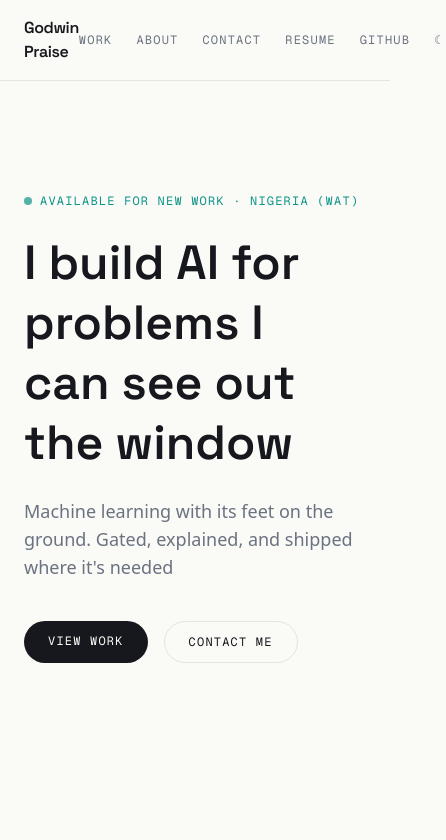
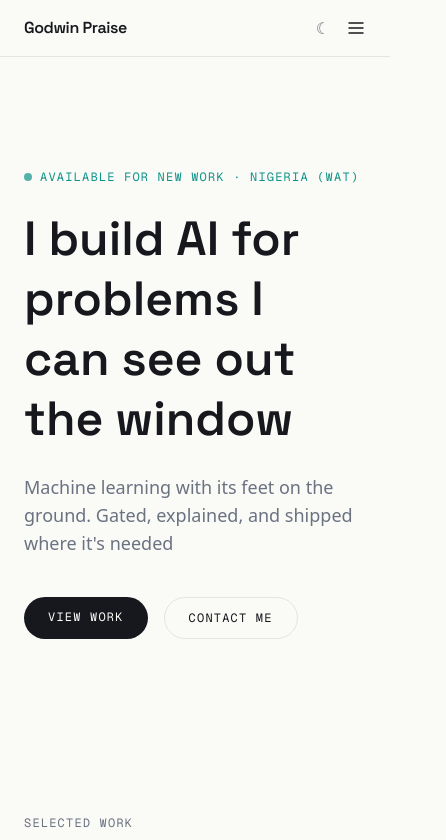
Before and after one commit to lowie03/Portfolio, a Next.js app: page / in a window 390 px wide. Shown: the top 840 px of the page, 446 px wide, since content can reach past the window. Built offline with nearby package versions, Linux system fonts and the light colour scheme.

Commit message:
Fix the nav bar on mobile.

```diff
--- a/src/components/Nav.tsx
+++ b/src/components/Nav.tsx
@@ -1,4 +1,8 @@
+"use client";
+
+import { useState } from "react";
 import Link from "next/link";
+import { AnimatePresence, motion } from "framer-motion";
 import ThemeToggle from "@/components/ThemeToggle";
 
 const links = [
@@ -8,15 +12,26 @@ const links = [
 ];
 
 export default function Nav() {
+  const [open, setOpen] = useState(false);
+
   return (
     <header className="sticky top-0 z-50 border-b border-line bg-paper/80 backdrop-blur">
       <nav className="mx-auto flex max-w-5xl items-center justify-between px-6 py-4">
-        <Link href="/" className="font-display font-semibold tracking-tight">
+        <Link
+          href="/"
+          onClick={() => setOpen(false)}
+          className="font-display font-semibold tracking-tight"
+        >
           Godwin Praise
         </Link>
-        <div className="flex items-center gap-6 font-mono text-xs uppercase tracking-widest">
+
+        <div className="hidden items-center gap-6 font-mono text-xs uppercase tracking-widest md:flex">
           {links.map((l) => (
-            <Link key={l.href} href={l.href} className="text-muted hover:text-ink transition-colors">
+            <Link
+              key={l.href}
+              href={l.href}
+              className="text-muted hover:text-ink transition-colors"
+            >
               {l.label}
             </Link>
           ))}
@@ -38,7 +53,74 @@ export default function Nav() {
           </a>
           <ThemeToggle />
         </div>
+
+        <div className="flex items-center gap-4 md:hidden">
+          <ThemeToggle />
+          <button
+            onClick={() => setOpen((v) => !v)}
+            aria-label={open ? "Close menu" : "Open menu"}
+            aria-expanded={open}
+            className="text-ink"
+          >
+            <svg
+              width="20"
+              height="20"
+              viewBox="0 0 20 20"
+              fill="none"
+              stroke="currentColor"
+              strokeWidth="1.5"
+              strokeLinecap="round"
+            >
+              {open ? (
+                <path d="M5 5l10 10M15 5L5 15" />
+              ) : (
+                <path d="M3 5h14M3 10h14M3 15h14" />
+              )}
+            </svg>
+          </button>
+        </div>
       </nav>
+
+      <AnimatePresence>
+        {open && (
+          <motion.div
+            initial={{ height: 0, opacity: 0 }}
+            animate={{ height: "auto", opacity: 1 }}
+            exit={{ height: 0, opacity: 0 }}
+            transition={{ duration: 0.25, ease: "easeOut" }}
+            className="overflow-hidden border-t border-line md:hidden"
+          >
+            <div className="flex flex-col gap-4 px-6 py-6 font-mono text-xs uppercase tracking-widest">
+              {links.map((l) => (
+                <Link
+                  key={l.href}
+                  href={l.href}
+                  onClick={() => setOpen(false)}
+                  className="text-muted hover:text-ink transition-colors"
+                >
+                  {l.label}
+                </Link>
+              ))}
+              <a
+                href="/resume.pdf"
+                target="_blank"
+                rel="noreferrer"
+                className="text-muted hover:text-ink transition-colors"
+              >
+                Resume
+              </a>
+              <a
+                href="https://github.com/lowie03"
+                target="_blank"
+                rel="noreferrer"
+                className="text-muted hover:text-ink transition-colors"
+              >
+                GitHub
+              </a>
+            </div>
+          </motion.div>
+        )}
+      </AnimatePresence>
     </header>
   );
 }
```
